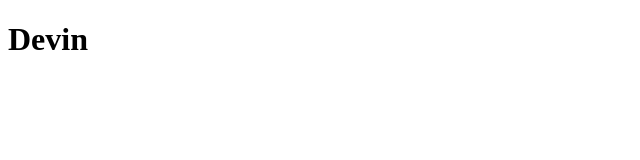
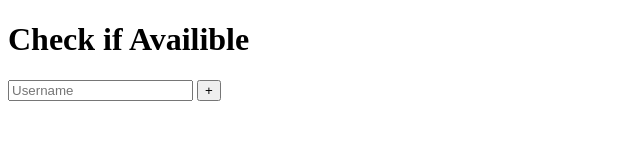
Before and after one commit to DevinFischer32/traceability-lab, a plain HTML site: page public/index.html in a window 1280 px wide. Shown: the whole page, without its empty margins (0-640 px from the left). Drawn offline with Linux system fonts and the light colour scheme.

Commit message:
added html

```diff
--- a/public/index.html
+++ b/public/index.html
@@ -7,7 +7,10 @@
     <title>Traceability</title>
 </head>
 <body>
-    <h1>Devin</h1>
-
+    <h1>Check if Availible</h1>
+    <form action="">
+        <input type="text" placeholder="Username">
+        <button>+</button>
+    </form>
 </body>
 </html>
```
